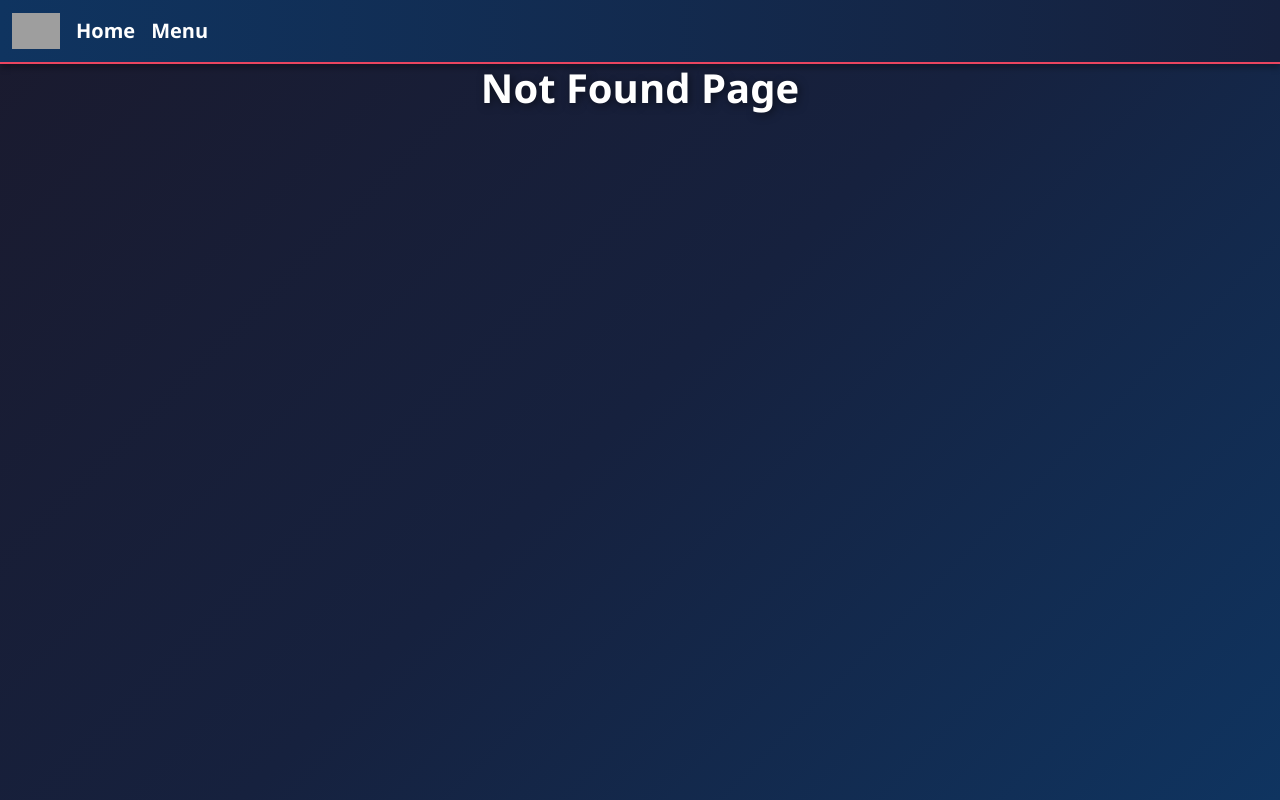
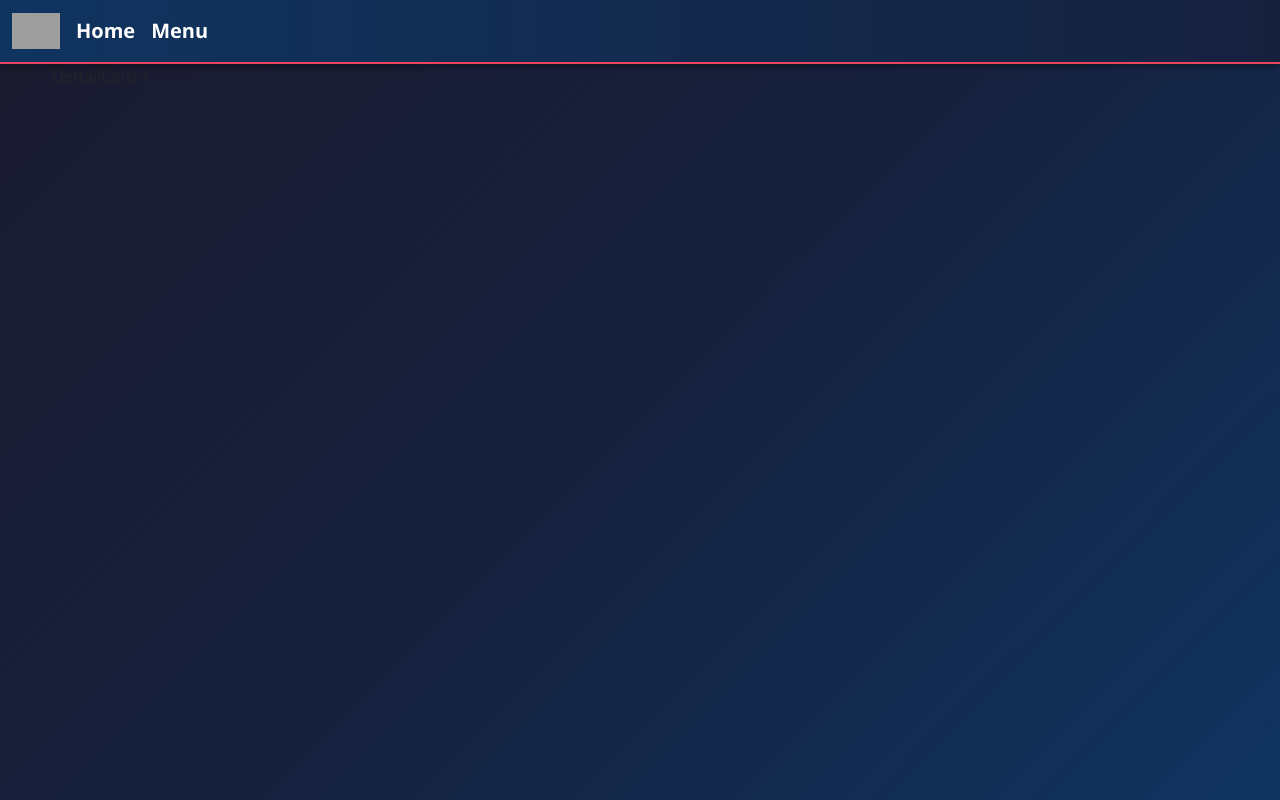
Before and after one commit to EnricoCiccolini/magicSpac, a React (Vite) app: page /packs/1/1 in a window 1280 px wide. Before the commit this address had no page. Built offline with nearby package versions, Linux system fonts and the light colour scheme; grey boxes are pictures that could not be loaded.

Commit message:
feat: Add DettailCard component and update routing in App; enhance CardFlip with link to detail page

```diff
--- a/src/App.jsx
+++ b/src/App.jsx
@@ -4,6 +4,7 @@ import PacksPage from "./pages/PacksPage"
 import PacksDettail from "./pages/PacksDettailPage"
 import NotFoundPage from "./pages/NotFoundPage"
 import MainLayout from "./layouts/MainLayout"
+import DettailCard from "./pages/DettailCard"
 
 
 function App() {
@@ -17,6 +18,7 @@ function App() {
             <Route path="/" element={<HomePage />} />
             <Route path="/packs" element={<PacksPage />} />
             <Route path="/packs/:slug" element={<PacksDettail />} />
+            <Route path="/packs/:slug/:name" element={<DettailCard />} />
             <Route path="*" element={<NotFoundPage />} />
           </Route>
         </Routes>
--- /dev/null
+++ b/src/pages/DettailCard.jsx
@@ -0,0 +1,12 @@
+import { useParams } from "react-router-dom";
+function DettailCard() {
+
+    const { name } = useParams();
+    return (
+        <>
+            <div>DettailCard {name}</div>
+        </>
+    )
+}
+
+export default DettailCard
--- a/src/pages/PacksDettailPage.jsx
+++ b/src/pages/PacksDettailPage.jsx
@@ -1,7 +1,8 @@
 // Rimosse le importazioni non necessarie: useEffect, useState, useCallback
 import { useState } from "react";
-import { useParams, useNavigate } from "react-router-dom";
+import { useParams, useNavigate, Link } from "react-router-dom";
 import useOpen from "../hook/useOpen"; // Importa il custom hook
+
 
 // --- Sottocomponente per la Carta con Effetto Flip ---
 const CardFlip = ({ carta, index }) => {
@@ -44,6 +45,7 @@ const CardFlip = ({ carta, index }) => {
 
                     {/* Faccia ANTERIORE */}
                     <div className="card-face card-front position-relative"> {/* Bootstrap: position-relative */}
+                        <Link to={`/packs/${carta.set_code}/${encodeURIComponent(carta.nome)}`}>
                             <img
                                 src={imageUrl}
                                 alt={carta.nome}
@@ -73,6 +75,7 @@ const CardFlip = ({ carta, index }) => {
                                     </span>
                                 )}
                             </div>
+                        </Link>
                     </div>
                 </div>
             </div>
```
Lines whose indentation alone changed are shown as unchanged.
